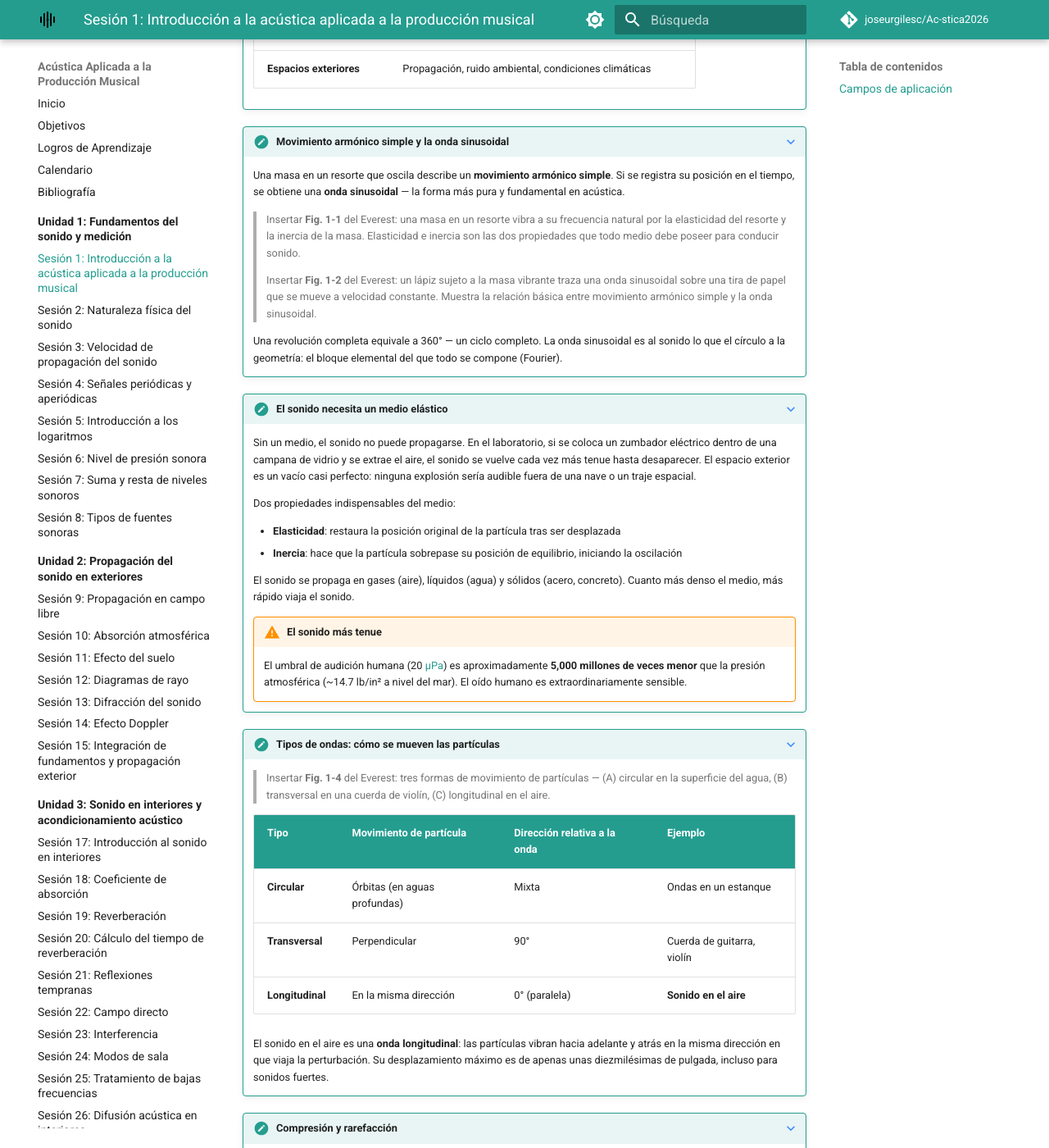
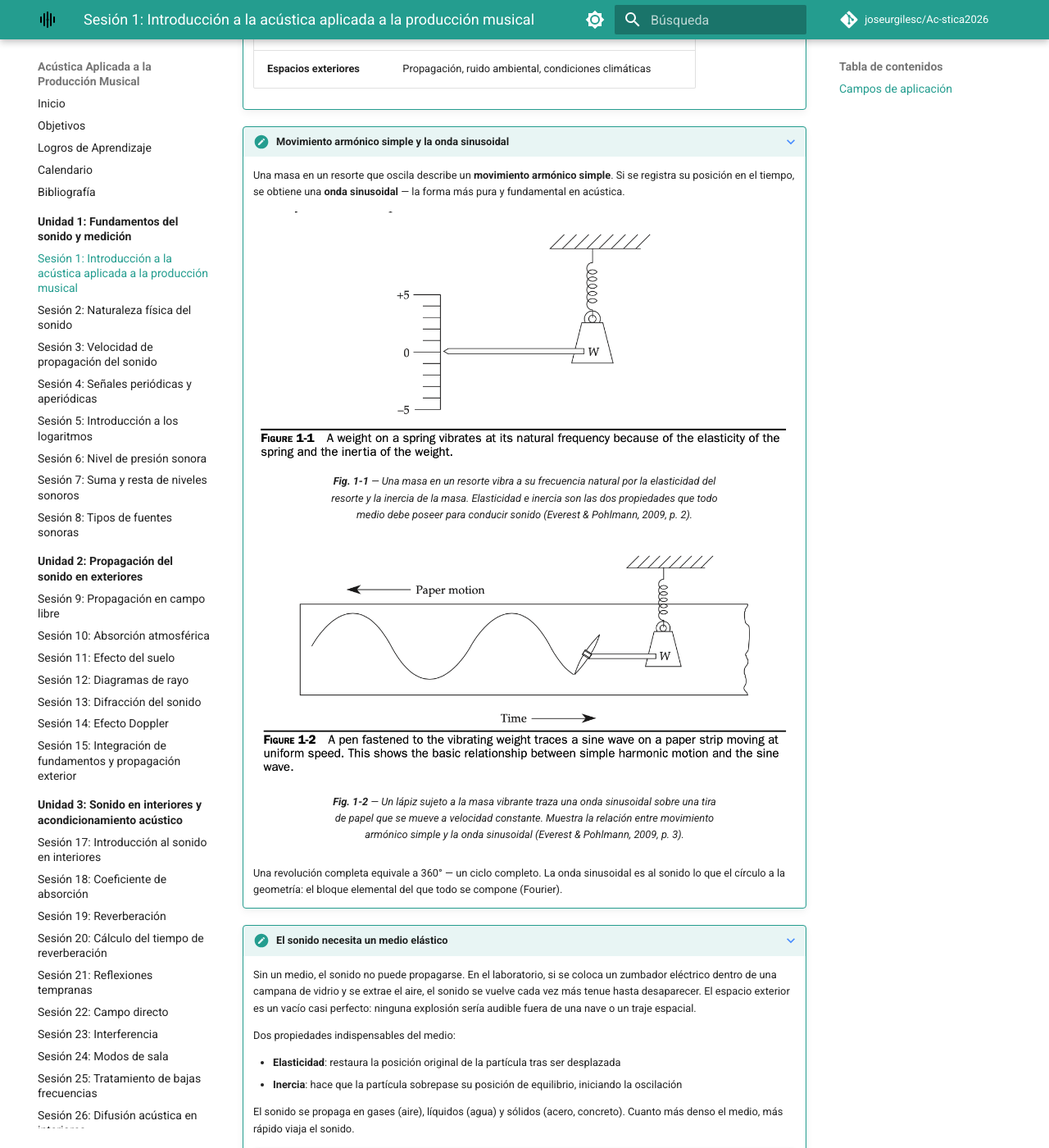
Before and after one commit to joseurgilesc/Ac-stica2026, an MkDocs documentation site: the page built from docs/unidades/U-1-fundamentos-medicion/sesion-01/index.md, in a window 1280 px wide and 1400 px high, scrolled down 1040 px. Shown: the whole window at 82% size. Built offline with MkDocs 1.6.1 and Material for MkDocs 9.7.7, drawn with Linux system fonts in a browser that asks for light colours; comment, search, counter and statistics services are not loaded; some of the changed text lies outside the part shown.

Commit message:
docs: agregar figuras 1-1, 1-2 y 1-4 del Everest a la Sesión 1

```diff
--- a/docs/unidades/U-1-fundamentos-medicion/sesion-01/index.md
+++ b/docs/unidades/U-1-fundamentos-medicion/sesion-01/index.md
@@ -44,9 +44,15 @@
 
     Una masa en un resorte que oscila describe un **movimiento armónico simple**. Si se registra su posición en el tiempo, se obtiene una **onda sinusoidal** — la forma más pura y fundamental en acústica.
 
-    > Insertar **Fig. 1-1** del Everest: una masa en un resorte vibra a su frecuencia natural por la elasticidad del resorte y la inercia de la masa. Elasticidad e inercia son las dos propiedades que todo medio debe poseer para conducir sonido.
+    <figure markdown="span">
+      ![Fig. 1-1: Masa en un resorte vibrando a su frecuencia natural](../../../img/FIGURE%201-1.png)
+      <figcaption>**Fig. 1-1** — Una masa en un resorte vibra a su frecuencia natural por la elasticidad del resorte y la inercia de la masa. Elasticidad e inercia son las dos propiedades que todo medio debe poseer para conducir sonido (Everest & Pohlmann, 2009, p. 2).</figcaption>
+    </figure>
 
-    > Insertar **Fig. 1-2** del Everest: un lápiz sujeto a la masa vibrante traza una onda sinusoidal sobre una tira de papel que se mueve a velocidad constante. Muestra la relación básica entre movimiento armónico simple y la onda sinusoidal.
+    <figure markdown="span">
+      ![Fig. 1-2: Trazado de una onda sinusoidal](../../../img/FIGURE%201-2.png)
+      <figcaption>**Fig. 1-2** — Un lápiz sujeto a la masa vibrante traza una onda sinusoidal sobre una tira de papel que se mueve a velocidad constante. Muestra la relación entre movimiento armónico simple y la onda sinusoidal (Everest & Pohlmann, 2009, p. 3).</figcaption>
+    </figure>
 
     Una revolución completa equivale a 360° — un ciclo completo. La onda sinusoidal es al sonido lo que el círculo a la geometría: el bloque elemental del que todo se compone (Fourier).
 
@@ -66,7 +72,10 @@
 
 ???+ note "Tipos de ondas: cómo se mueven las partículas"
 
-    > Insertar **Fig. 1-4** del Everest: tres formas de movimiento de partículas — (A) circular en la superficie del agua, (B) transversal en una cuerda de violín, (C) longitudinal en el aire.
+    <figure markdown="span">
+      ![Fig. 1-4: Tipos de ondas](../../../img/FIGURE%201-4.png)
+      <figcaption>**Fig. 1-4** — Tres formas de movimiento de partículas: (A) circular en la superficie del agua, (B) transversal en una cuerda de violín, (C) longitudinal en el aire (Everest & Pohlmann, 2009, p. 5).</figcaption>
+    </figure>
 
     | Tipo | Movimiento de partícula | Dirección relativa a la onda | Ejemplo |
     |---|---|---|---|
```
Also changed, not shown: docs/img/FIGURE 1-1.png (added), docs/img/FIGURE 1-2.png (added), docs/img/FIGURE 1-4.png (added).
